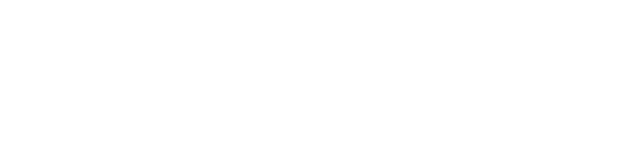
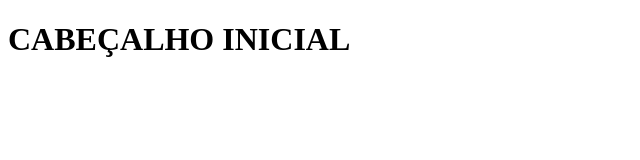
Before and after one commit to DoNorte/projetop, a plain HTML site: page index.html in a window 1280 px wide. Shown: the whole page, without its empty margins (0-640 px from the left). Drawn offline with Linux system fonts and the light colour scheme.

Commit message:
Adição de cabeçalho

```diff
--- a/index.html
+++ b/index.html
@@ -6,6 +6,9 @@
     <title>Document</title>
 </head>
 <body>
+
+    <header><h1>CABEÇALHO INICIAL</h1></header>
+
     <article>
         <section></section>
         <section></section>
```
